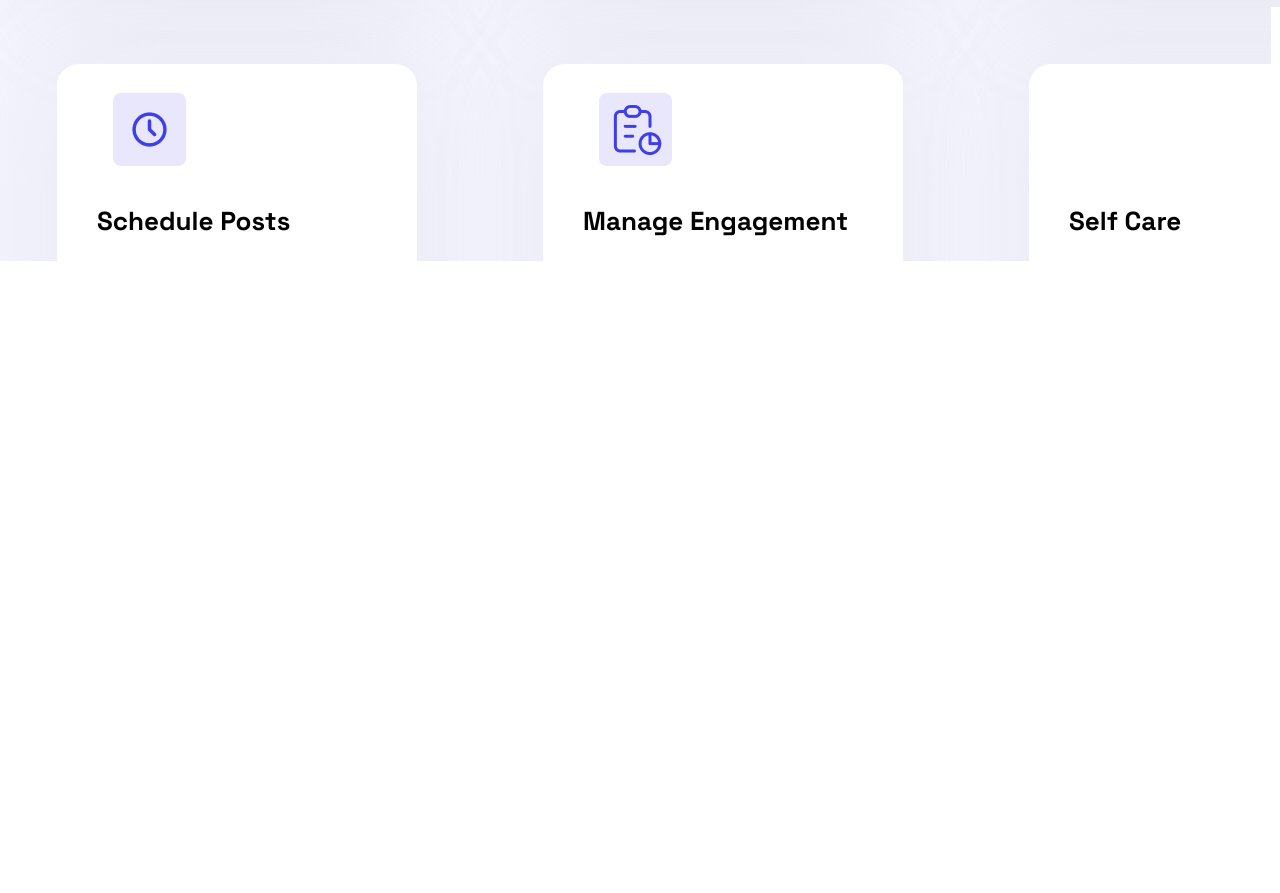
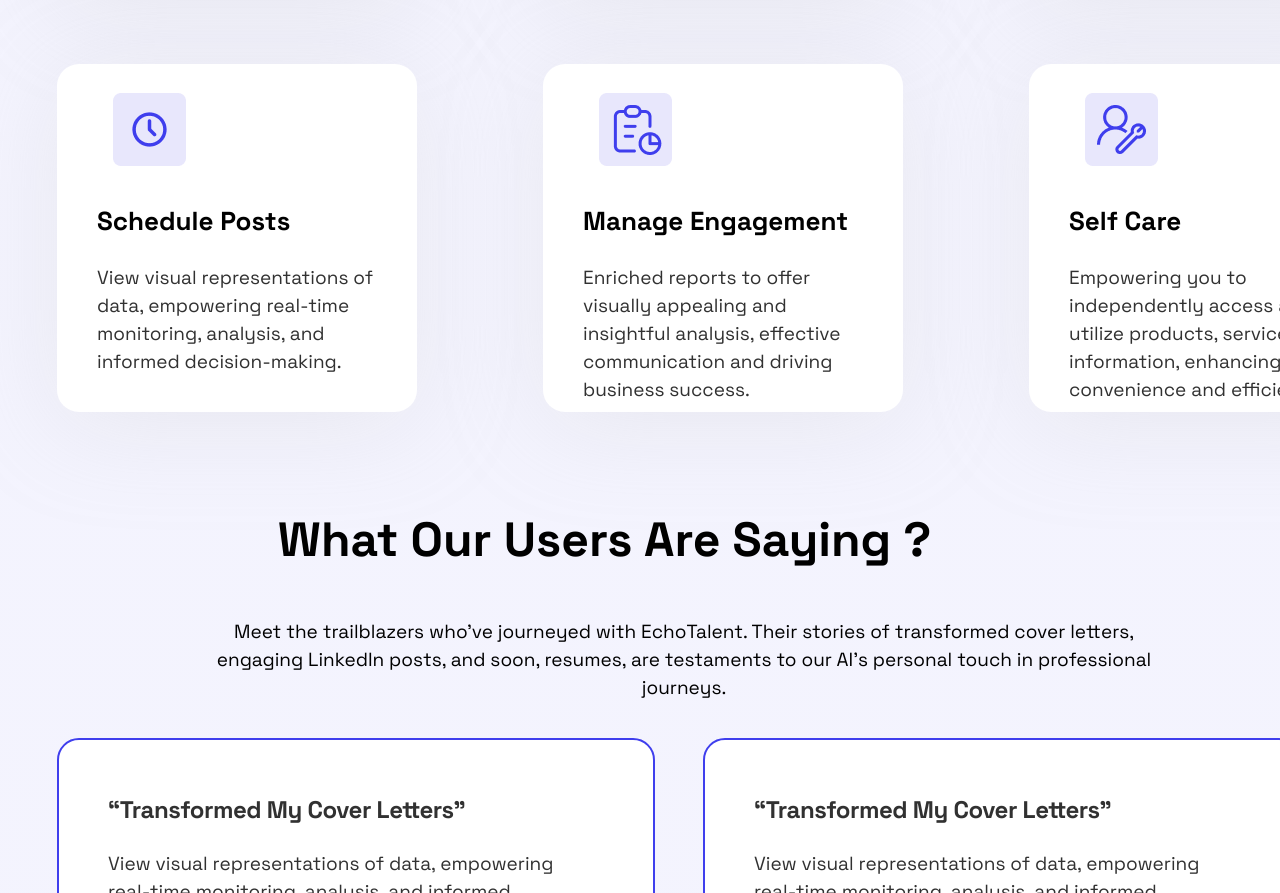
Before and after one commit to Vickiegatheru/Desktop2, a plain HTML site: page index.html in a window 1280 px wide. Shown: the part 1772-2665 px from the top of the page. Drawn offline with Linux system fonts and the light colour scheme.

Commit message:
selficon

```diff
--- a/index.html
+++ b/index.html
@@ -167,7 +167,7 @@
                 <div class="section6">
                     <p class="image">
 
-
+                    <img src="./icons/self.png">
                     </p>
 
                         <p class="selfcare">
```
Also changed, not shown: icons/self.png (added).
